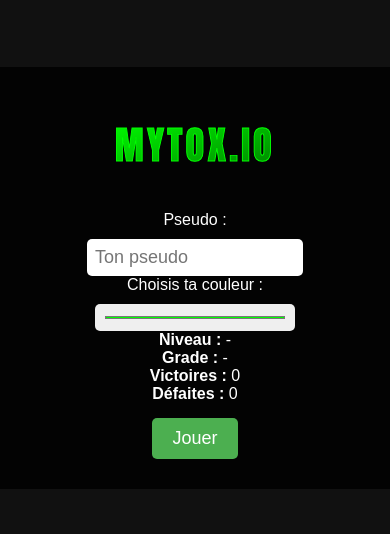
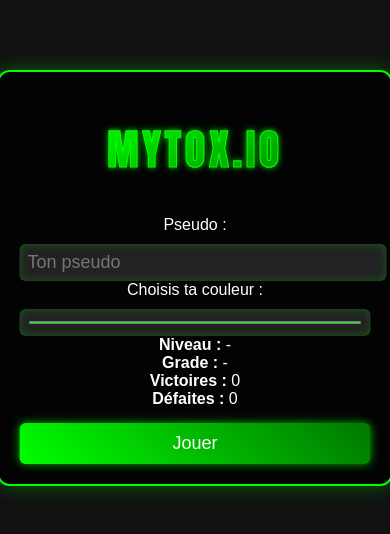
Before and after one commit to cedmystyx/agar.io, a plain HTML site: page index.html in a window 390 px wide. Shown: the part 144-678 px from the top of the page. Drawn offline with Linux system fonts and the light colour scheme.

Commit message:
Update style.css

```diff
--- a/style.css
+++ b/style.css
@@ -7,44 +7,56 @@ html, body {
   color: white;
 }
 
+/* === MENU PRINCIPAL === */
 #menu {
   position: absolute;
   top: 50%;
   left: 50%;
   transform: translate(-50%, -50%);
-  background: rgba(0,0,0,0.85);
+  background: rgba(0, 0, 0, 0.85);
   padding: 30px 50px;
-  border-radius: 10px;
+  border-radius: 12px;
+  border: 2px solid #00ff00;
+  box-shadow: 0 0 20px #00ff0055;
   text-align: center;
   user-select: none;
   width: 320px;
+  max-width: 90vw;
 }
 
+/* === FORMULAIRES === */
 #menu input[type=text], #menu input[type=color] {
   font-size: 18px;
   padding: 8px;
   margin-top: 10px;
   width: 200px;
-  border-radius: 5px;
+  border-radius: 6px;
   border: none;
   outline: none;
+  background: #222;
+  color: #00ff00;
+  box-shadow: 0 0 8px #00ff0044 inset;
 }
 
+/* === BOUTON START === */
 #menu button {
   margin-top: 15px;
   font-size: 18px;
-  padding: 10px 20px;
+  padding: 10px 25px;
   cursor: pointer;
-  border-radius: 5px;
+  border-radius: 6px;
   border: none;
-  background: #4CAF50;
+  background: linear-gradient(45deg, #00ff00, #007700);
   color: white;
-  transition: background 0.3s ease;
+  transition: background 0.3s ease, transform 0.2s ease;
+  box-shadow: 0 0 10px #00ff00aa;
 }
 #menu button:hover {
-  background: #399d3b;
+  background: linear-gradient(45deg, #00cc00, #005500);
+  transform: scale(1.05);
 }
 
+/* === GAME === */
 #gameContainer {
   width: 100vw;
   height: 100vh;
@@ -53,11 +65,12 @@ html, body {
 
 canvas {
   display: block;
-  background: #222;
+  background: #1a1a1a;
   width: 100vw;
   height: 100vh;
 }
 
+/* === HUD === */
 #hud {
   position: absolute;
   top: 10px;
@@ -71,11 +84,42 @@ canvas {
 }
 
 #hud > div {
-  margin-bottom: 5px;
+  margin-bottom: 6px;
 }
 
-/* Virus star shape */
+/* === LOGO SVG === */
+#logo svg text {
+  text-shadow: 0 0 6px #00ff00aa;
+}
+
+/* === ANIMATION BONUS / VIRUS === */
 @keyframes pulseGlow {
   0%, 100% { filter: drop-shadow(0 0 5px red); }
   50% { filter: drop-shadow(0 0 15px yellow); }
 }
+
+/* === RESPONSIVE === */
+@media (max-width: 500px) {
+  #menu {
+    padding: 20px;
+    width: 90%;
+  }
+
+  #menu input[type=text], #menu input[type=color] {
+    width: 100%;
+  }
+
+  #menu button {
+    width: 100%;
+  }
+
+  #hud {
+    font-size: 14px;
+    right: 5px;
+    top: 5px;
+  }
+
+  canvas {
+    background: #111;
+  }
+}
```
